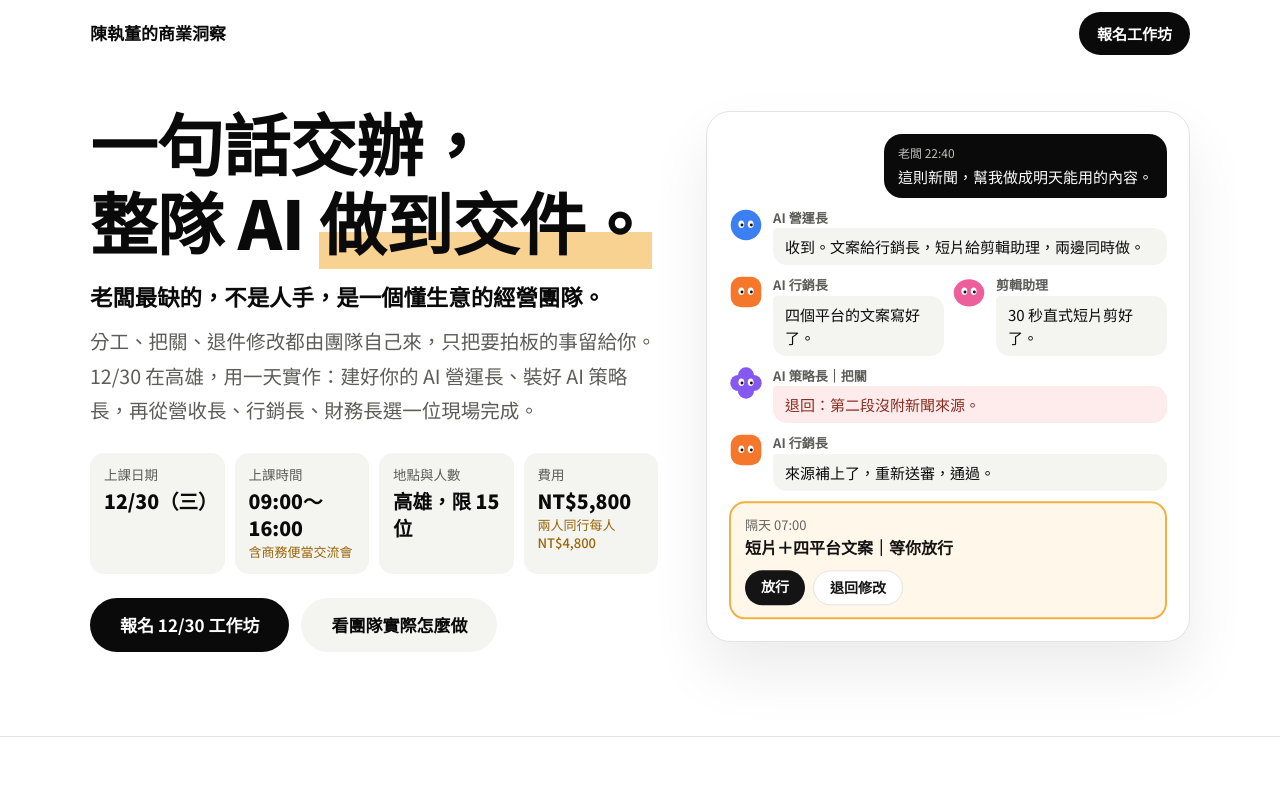
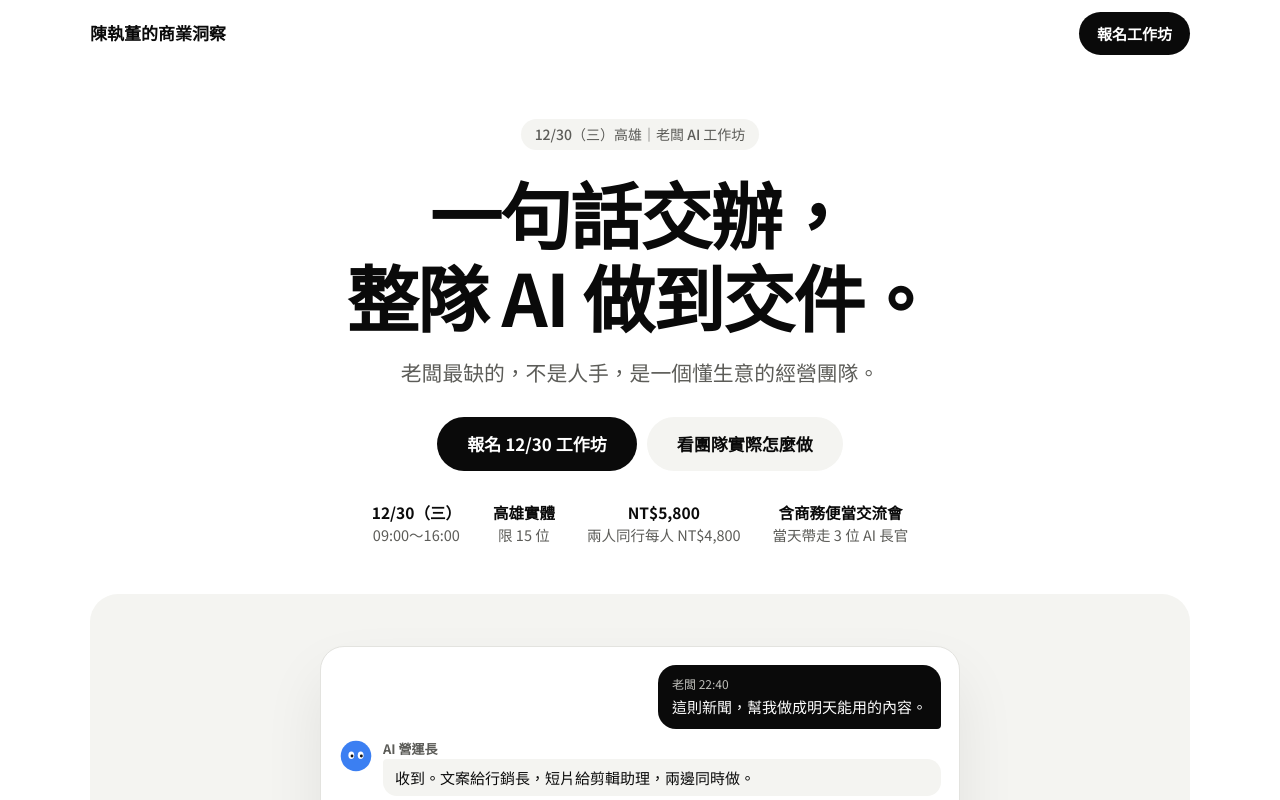
Before and after one commit to edjumptw/boss-ai, a plain HTML site: page index.html in a window 1280 px wide. Shown: the top 800 px of the page. Drawn offline with Linux system fonts and the light colour scheme.

Commit message:
首屏照 Grok Bot 官方排法：置中大標、灰色副標、膠囊按鈕、資訊一列、接力畫面放在下方灰色展示框
Co-Authored-By: Claude Opus 5.5 <noreply@anthropic.com>

```diff
--- a/index.html
+++ b/index.html
@@ -54,24 +54,24 @@ button,input,select,textarea{font:inherit;color:inherit}
 .top{position:relative;display:flex;justify-content:space-between;align-items:center;min-height:66px;gap:16px}
 .brand{font-weight:900;font-size:17px;text-decoration:none;line-height:1.3}
 .top-link{font-size:15px;font-weight:700;color:#fff;background:var(--ink);padding:8px 18px;border-radius:999px;text-decoration:none;white-space:nowrap}
-.hero-grid{position:relative;display:grid;gap:34px;padding:24px 0 56px}
-.hero h1{font-weight:900;font-size:clamp(2.3rem,6.6vw,4.2rem);line-height:1.18;letter-spacing:-.01em}
-.hero h1 .glow{background:linear-gradient(transparent 62%,rgba(242,173,56,.55) 62%)}
-.hero-kicker{margin-top:18px;font-weight:700;font-size:clamp(1.15rem,2.3vw,1.4rem);line-height:1.6}
-.hero-lead{margin-top:10px;font-size:clamp(1.05rem,2vw,1.22rem);line-height:1.75;max-width:34em;color:var(--ink-soft)}
-.facts{display:grid;grid-template-columns:repeat(2,1fr);gap:10px;margin-top:26px}
-.facts div{background:var(--tint);border-radius:14px;padding:12px 14px}
-.facts dt{font-size:13.5px;color:var(--ink-soft);line-height:1.4}
-.facts dd{font-weight:900;font-size:clamp(1.05rem,2vw,1.22rem);line-height:1.4;margin-top:3px}
-.facts small{display:block;font-weight:500;font-size:13px;color:var(--amber-deep);margin-top:2px}
-.actions{display:flex;flex-wrap:wrap;gap:12px;margin-top:24px}
 .btn{display:inline-flex;justify-content:center;align-items:center;min-height:54px;padding:10px 28px;font-weight:700;font-size:17px;text-decoration:none;border:2px solid transparent;border-radius:999px;cursor:pointer;line-height:1.3;text-align:center}
 .btn-main{background:var(--ink);color:#fff}
 .btn-main:hover{background:#333}
 .btn-ghost{background:var(--tint);color:var(--ink)}
 .btn-ghost:hover{background:#e9e9e5}
 
-/* 開頭右側：一句交辦，團隊接力 */
+.hero-center{text-align:center;padding:52px 0 36px;max-width:880px;margin:0 auto}
+.hero-chip{display:inline-block;font-size:14px;font-weight:500;color:var(--ink-soft);background:var(--tint);border-radius:999px;padding:5px 14px;line-height:1.5}
+.hero h1{margin-top:22px;font-weight:700;font-size:clamp(2.05rem,6.4vw,4.5rem);line-height:1.15;letter-spacing:-.025em}
+.hero h1 .nw{display:block;white-space:nowrap}
+.hero-kicker{margin:18px auto 0;max-width:30em;font-size:clamp(1.05rem,2.1vw,1.3rem);color:var(--ink-soft);line-height:1.6}
+.actions{display:flex;flex-wrap:wrap;gap:10px;margin-top:28px;justify-content:center}
+.facts{display:flex;flex-wrap:wrap;justify-content:center;gap:10px 32px;margin-top:30px;font-size:14.5px;color:var(--ink-soft);line-height:1.5}
+.facts b{display:block;color:var(--ink);font-weight:700;font-size:15.5px}
+.stage{background:var(--tint);border-radius:28px;padding:clamp(14px,4.5vw,52px);margin:12px 0 64px}
+.stage .relay{max-width:640px;margin:0 auto}
+
+/* 開頭下方：一句交辦，團隊接力 */
 .relay{background:var(--page);border:1px solid var(--line);border-radius:24px;box-shadow:0 30px 60px rgba(10,10,10,.08);padding:18px;display:grid;gap:10px;font-size:15px;line-height:1.55}
 .relay-ask{justify-self:end;max-width:88%;background:var(--ink);color:#fff;border-radius:18px 18px 4px 18px;padding:10px 14px}
 .relay-ask small{display:block;font-size:12px;color:#bdbdb8;margin-bottom:2px}
@@ -299,9 +299,6 @@ button,input,select,textarea{font:inherit;color:inherit}
 @media (min-width:880px){
   body{padding-bottom:0}
   .bar{display:none}
-  .hero-grid{grid-template-columns:minmax(0,1.08fr) minmax(0,.92fr);align-items:center;padding:36px 0 84px;gap:48px}
-  .relay{padding:22px}
-  .facts{grid-template-columns:repeat(4,1fr)}
   .band{padding:96px 0}
   .desk{padding:96px 0}
   .desk-grid{grid-template-columns:290px minmax(0,1fr);gap:30px;align-items:start}
@@ -334,22 +331,22 @@ button,input,select,textarea{font:inherit;color:inherit}
       <a class="brand" href="#">陳執董的商業洞察</a>
       <a class="top-link" href="#signup">報名工作坊</a>
     </nav>
-    <div class="hero-grid">
-      <div>
-        <h1>一句話交辦，<br>整隊 AI <span class="glow">做到交件。</span></h1>
-        <p class="hero-kicker">老闆最缺的，不是人手，是一個懂生意的經營團隊。</p>
-        <p class="hero-lead">分工、把關、退件修改都由團隊自己來，只把要拍板的事留給你。12/30 在高雄，用一天實作：建好你的 AI 營運長、裝好 AI 策略長，再從營收長、行銷長、財務長選一位現場完成。</p>
-        <dl class="facts">
-          <div><dt>上課日期</dt><dd>12/30（三）</dd></div>
-          <div><dt>上課時間</dt><dd>09:00～16:00<small>含商務便當交流會</small></dd></div>
-          <div><dt>地點與人數</dt><dd>高雄，限 15 位</dd></div>
-          <div><dt>費用</dt><dd>NT$5,800<small>兩人同行每人 NT$4,800</small></dd></div>
-        </dl>
-        <div class="actions">
-          <a class="btn btn-main" href="#signup">報名 12/30 工作坊</a>
-          <a class="btn btn-ghost" href="#try">看團隊實際怎麼做</a>
-        </div>
+    <div class="hero-center">
+      <p class="hero-chip">12/30（三）高雄｜老闆 AI 工作坊</p>
+      <h1><span class="nw">一句話交辦，</span><span class="nw">整隊 AI 做到交件。</span></h1>
+      <p class="hero-kicker">老闆最缺的，不是人手，<span style="white-space:nowrap">是一個懂生意的經營團隊。</span></p>
+      <div class="actions">
+        <a class="btn btn-main" href="#signup">報名 12/30 工作坊</a>
+        <a class="btn btn-ghost" href="#try">看團隊實際怎麼做</a>
       </div>
+      <ul class="facts">
+        <li><b>12/30（三）</b>09:00～16:00</li>
+        <li><b>高雄實體</b>限 15 位</li>
+        <li><b>NT$5,800</b>兩人同行每人 NT$4,800</li>
+        <li><b>含商務便當交流會</b>當天帶走 3 位 AI 長官</li>
+      </ul>
+    </div>
+    <div class="stage">
       <div class="relay" id="relay" aria-label="示範：老闆交辦一件事，AI 團隊分工接力">
         <p class="relay-ask"><small>老闆 22:40</small>這則新聞，幫我做成明天能用的內容。</p>
         <div class="relay-row off"><i class="bot" data-bot="ops"></i><div><b>AI 營運長</b><p>收到。文案給行銷長，短片給剪輯助理，兩邊同時做。</p></div></div>
```
